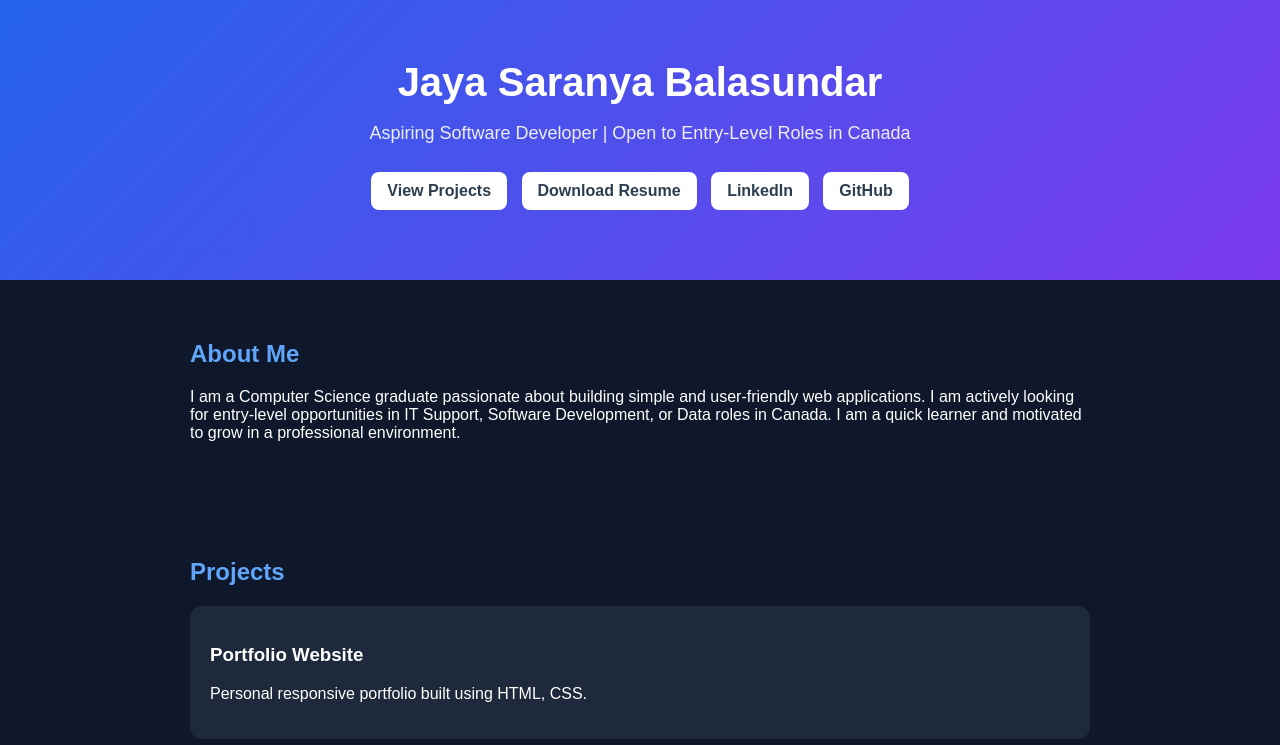
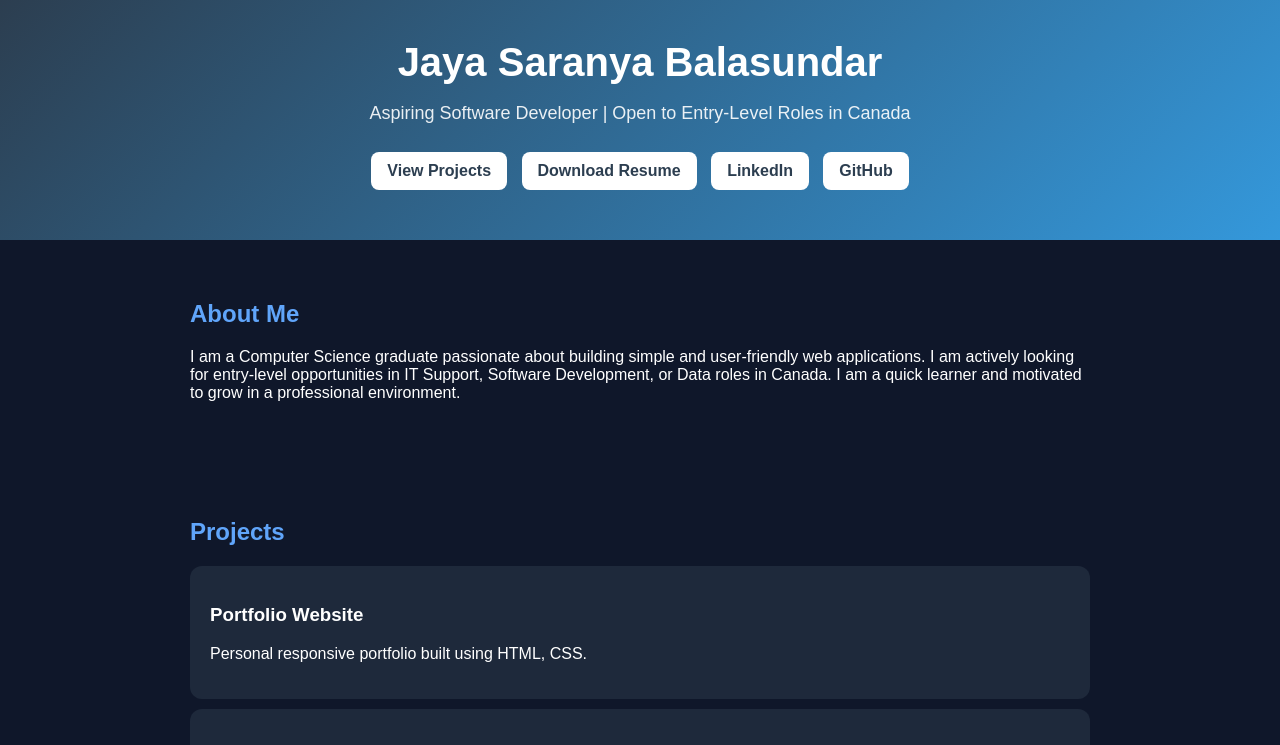
Before and after one commit to saranya828-BJK/Portfolio-, a plain HTML site: page index.html in a window 1280 px wide. Shown: the top 745 px of the page. Drawn offline with Linux system fonts and the light colour scheme.

Commit message:
index.html

```diff
--- a/index.html
+++ b/index.html
@@ -13,9 +13,10 @@
     }
 
     header {
-      text-align: center;
-      padding: 60px 20px;
-      background: linear-gradient(135deg, #2563eb, #7c3aed);
+    background: linear-gradient(135deg, #2c3e50, #3498db);
+    color: white;
+    padding: 40px 20px;
+    text-align: center;
     }
 
     header h1 {
@@ -140,6 +141,9 @@
 
     <p>LinkedIn: https://linkedin.com</p>
     <p>GitHub: https://github.com</p>
+    <p style="margin-top:10px;">
+    Available for entry-level roles in Canada 🇨🇦
+    </p>
   </section>
 
 <footer>
```
